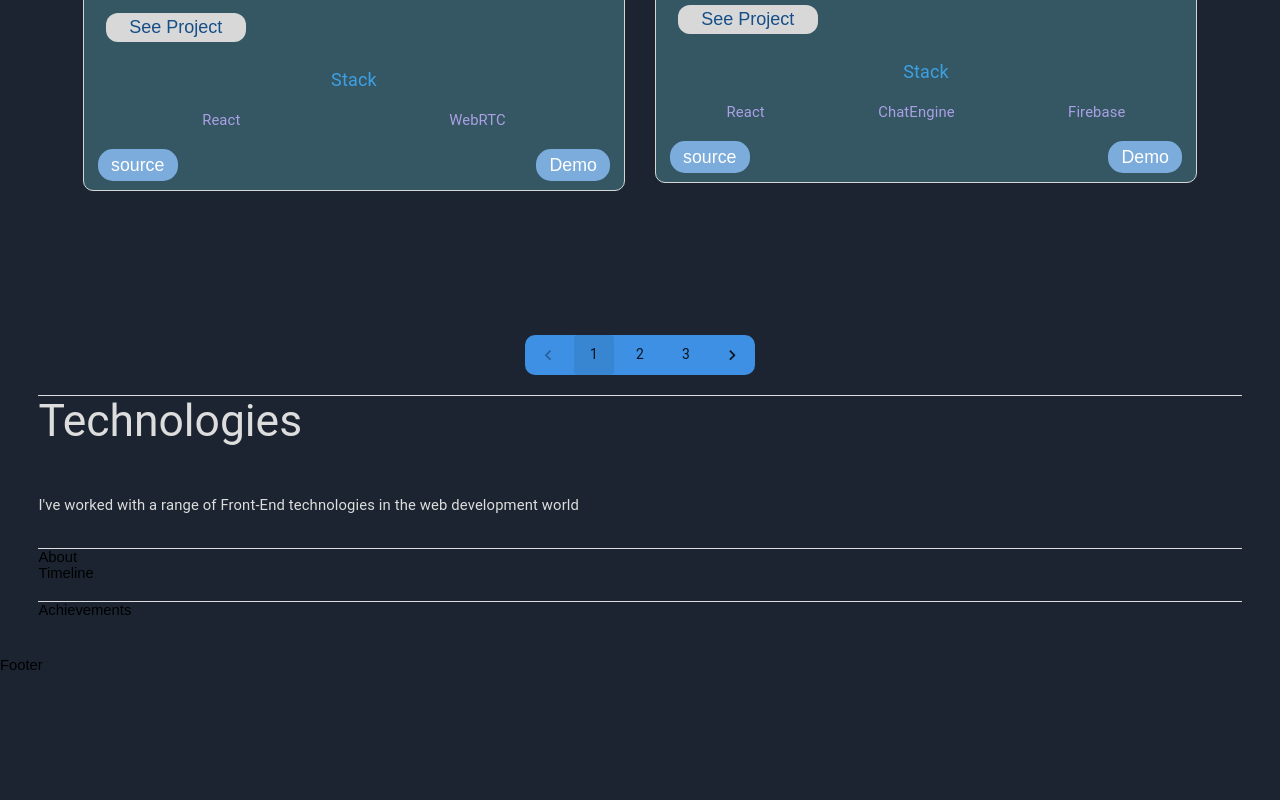
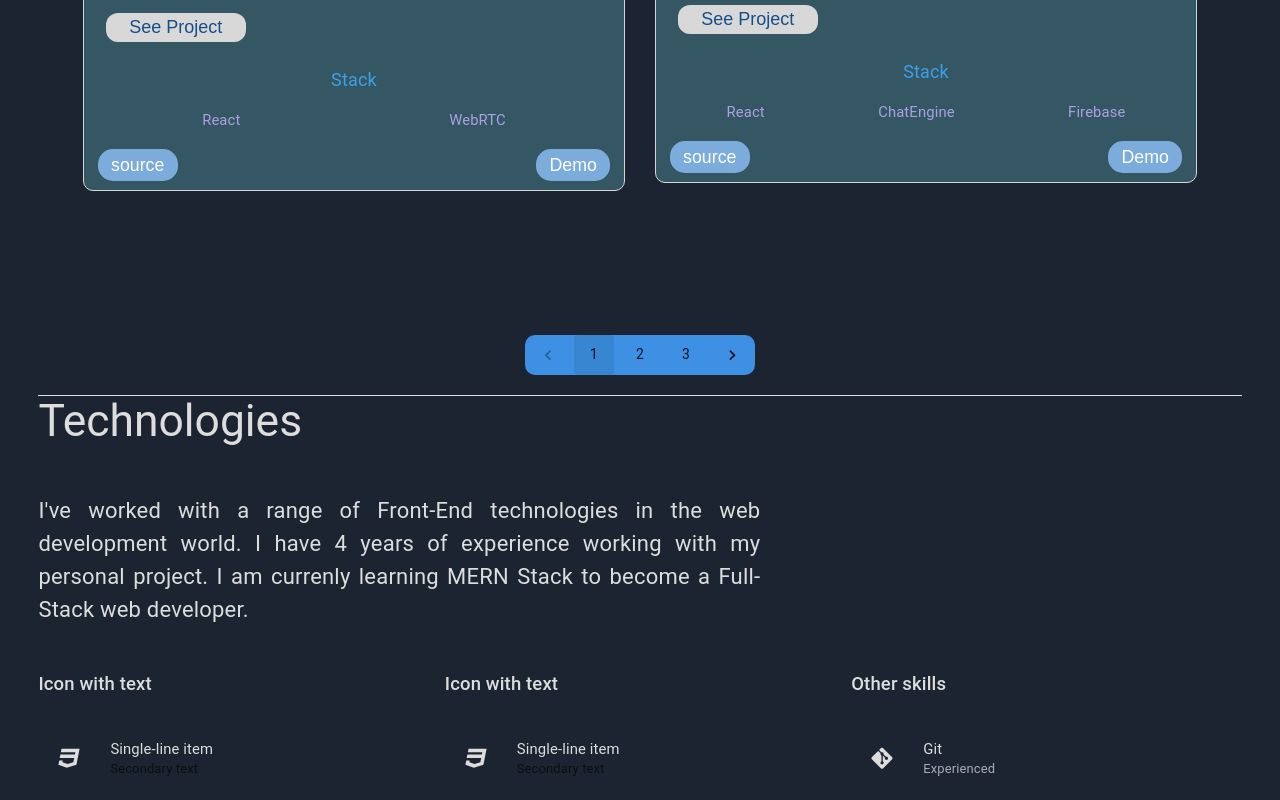
Before and after one commit to ndikumanaisaie/portfolio, a React (Create React App) app: page / in a window 1280 px wide. Shown: the part 2077-2877 px from the top of the page. Before the commit the page ends 2536 px from the top, so only its background shows below. Built offline with nearby package versions, Linux system fonts and the light colour scheme.

Commit message:
Styling technologies with lists

```diff
--- a/package.json
+++ b/package.json
@@ -31,6 +31,7 @@
     "@babel/runtime": "^7.18.6",
     "@emotion/react": "^11.9.3",
     "@emotion/styled": "^11.9.3",
+    "@fortawesome/free-brands-svg-icons": "^6.1.1",
     "@mui/material": "^5.8.6",
     "babel": "^6.23.0",
     "babel-eslint": "^10.1.0",
@@ -39,8 +40,8 @@
     "process": "^0.11.10",
     "react": "^18.2.0",
     "react-dom": "^18.2.0",
+    "react-horizontal-scrolling-menu": "^3.1.0",
     "react-icons": "^4.2.0",
-    "react-horizontal-scrolling-menu": "^3.1.0",
     "react-loader-spinner": "^5.1.5",
     "react-router-dom": "^6.3.0",
     "react-scripts": "^5.0.1"
--- a/src/components/Technologies.jsx
+++ b/src/components/Technologies.jsx
@@ -2,11 +2,23 @@
 import React from 'react';
 import { Typography, Box, Stack } from '@mui/material';
 import {
-	DiCss3Full, DiReact, DiJavascript, DiBootstrap, DiGit, DiGithubBadge, DiHtml5, DiTerminal,
+	DiCss3Full, DiReact, DiDatabase, DiJavascript,
+	DiBootstrap, DiGit, DiGithubBadge, DiHtml5, DiTerminal,
 } from 'react-icons/di';
 
+import List from '@mui/material/List';
+import ListItem from '@mui/material/ListItem';
+import ListItemAvatar from '@mui/material/ListItemAvatar';
+import ListItemIcon from '@mui/material/ListItemIcon';
+import ListItemText from '@mui/material/ListItemText';
+import Avatar from '@mui/material/Avatar';
+import IconButton from '@mui/material/IconButton';
+import Grid from '@mui/material/Grid';
+
+import '../styles/tech.css';
+
 const Technologies = () => (
-	<Box id="technologies">
+	<Box id="technologies" color="#ddd">
 		<Typography
 			variant="h3"
 			mb="46px"
@@ -18,12 +30,97 @@ const Technologies = () => (
 		<Typography
 			mb="12px"
 			color="#ddd"
+			textAlign="justify"
+			fontSize="22px"
+			sx={{ width: { lg: '60%', xs: '100%' } }}
 		>
-      I've worked with a range of Front-End technologies in the web development world
+      I've worked with a range of Front-End technologies in the web development world.
+			I have 4 years of experience working with my personal project. I am currenly learning
+			MERN Stack to become a Full-Stack web developer.
 		</Typography>
-		<Stack direction="row">
 
-		</Stack>
+		<Grid container spacing={2}>
+			<Grid item xs={12} md={4}>
+				<Typography sx={{ mt: 4, mb: 2 }} variant="h6" component="div">
+            Icon with text
+				</Typography>
+				<List>
+					<ListItem>
+						<ListItemIcon>
+							<DiCss3Full size={30} color="#ddd" />
+						</ListItemIcon>
+						<ListItemText
+							primary="Single-line item"
+							secondary='Secondary text'
+						/>
+					</ListItem>
+				</List>
+			</Grid>
+			<Grid item xs={12} md={4}>
+				<Typography sx={{ mt: 4, mb: 2 }} variant="h6" component="div">
+            Icon with text
+				</Typography>
+				<List>
+					<ListItem>
+						<ListItemIcon>
+							<DiCss3Full size={30} color="#ddd" />
+						</ListItemIcon>
+						<ListItemText
+							primary="Single-line item"
+							secondary='Secondary text'
+						/>
+					</ListItem>
+				</List>
+			</Grid>
+			<Grid item xs={12} md={4}>
+				<Typography sx={{ mt: 4, mb: 2 }} variant="h6" component="div">
+            Other skills
+				</Typography>
+				<List>
+					<ListItem>
+						<ListItemIcon>
+							<DiGit size={30} color="#ddd" />
+						</ListItemIcon>
+						<ListItemText
+							primary="Git"
+							secondary={
+								<React.Fragment>
+									<Typography
+										sx={{ display: 'inline' }}
+										component="span"
+										variant="body2"
+										color="#aaaaba"
+									>
+                		Experienced
+									</Typography>
+								</React.Fragment>
+							}
+						/>
+					</ListItem>
+					<ListItem>
+						<ListItemIcon>
+							<DiGithubBadge size={30} color="#ddd" />
+						</ListItemIcon>
+						<ListItemText
+							primary="GitHub"
+							secondary={
+								<React.Fragment>
+									<Typography
+										sx={{ display: 'inline' }}
+										component="span"
+										variant="body2"
+										color="#aaaaba"
+									>
+                		Experienced
+									</Typography>
+								</React.Fragment>
+							}
+						/>
+					</ListItem>
+
+				</List>
+			</Grid>
+		</Grid>
 	</Box>
 );
 
--- /dev/null
+++ b/src/styles/tech.css
@@ -0,0 +1,15 @@
+.tech {
+  display: flex;
+  flex-direction: column;
+  margin: 32px 0;
+}
+
+@media screen and (min-width: 768px) {
+  .tech {
+    list-style-type: none;
+    display: grid;
+    grid-template-columns: repeat(3, 1fr);
+    gap: 40px;
+    margin: 3rem 0;
+  }
+}
```
Also changed, not shown: 1 other file (tests, documents, lock files or other folders).
